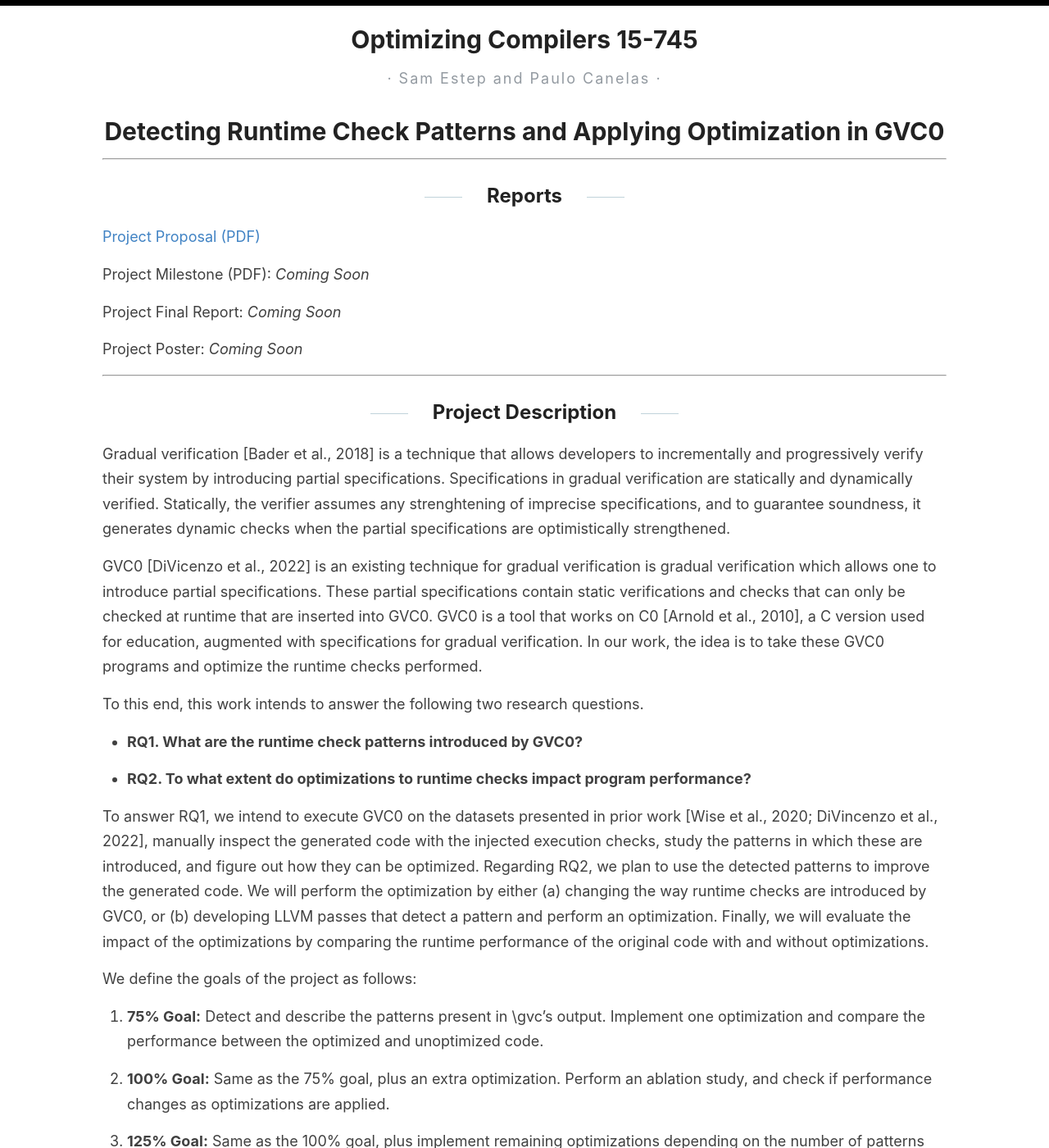
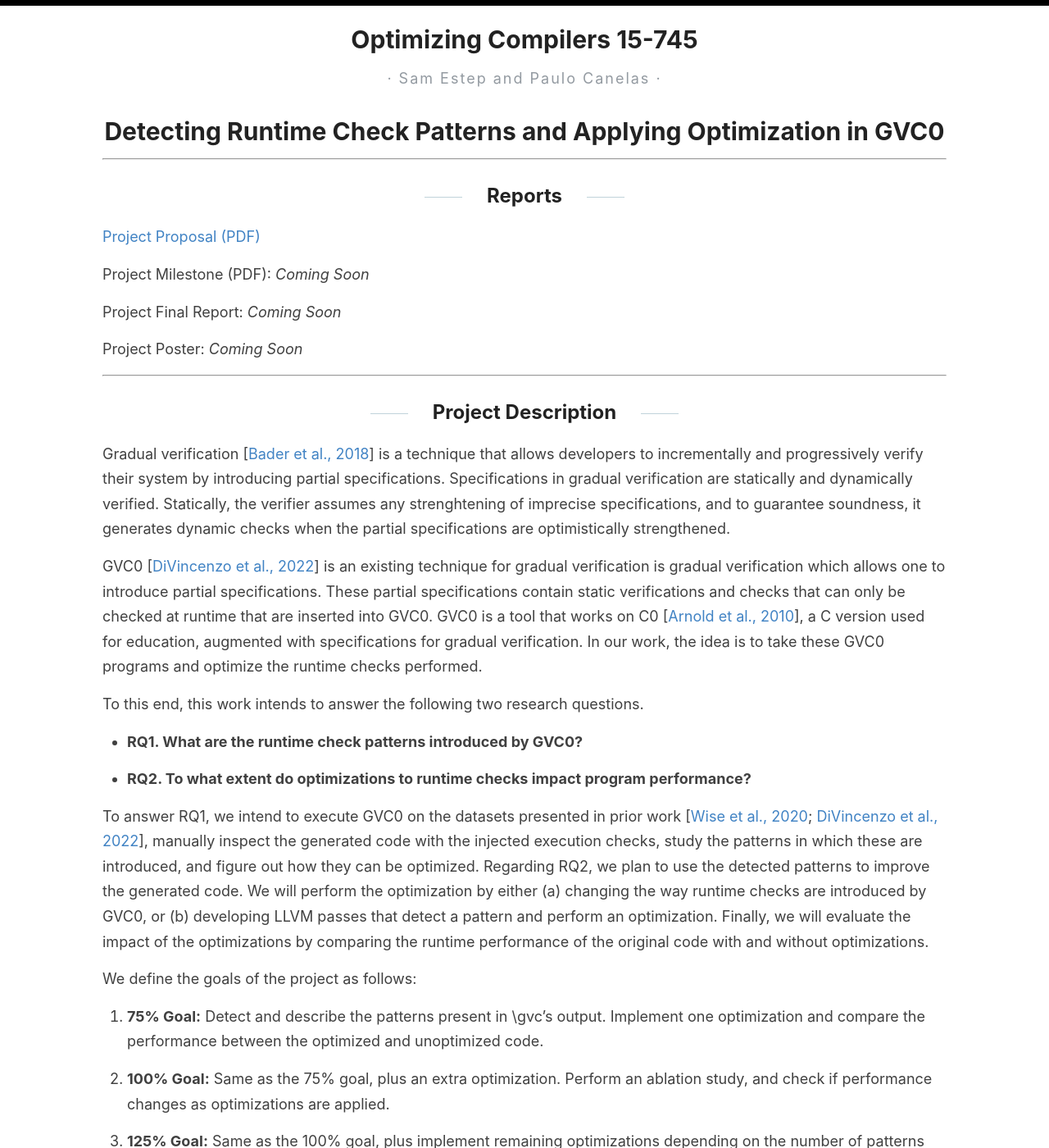
Before and after one commit to pcanelas/pcanelas.github.io, a Jekyll site: the page built from _pages/compilers.md, in a window 1280 px wide and 1400 px high. Shown: the whole window at 82% size. Built offline with Jekyll 4.4.1, drawn with Linux system fonts in a browser that asks for light colours.

Commit message:
Updated compilers

```diff
--- a/_pages/compilers.md
+++ b/_pages/compilers.md
@@ -23,12 +23,12 @@ Project Poster: *Coming Soon*
 
 ## Project Description
 
-Gradual verification [Bader et al., 2018] is a technique that allows developers to incrementally and progressively verify their system by introducing partial specifications.
+Gradual verification [[Bader et al., 2018](http://www.cs.cmu.edu/~aldrich/papers/vmcai2018-gradual-verification.pdf)] is a technique that allows developers to incrementally and progressively verify their system by introducing partial specifications.
 Specifications in gradual verification are statically and dynamically verified.
 Statically, the verifier assumes any strenghtening of imprecise specifications, and to guarantee soundness, it generates dynamic checks when the partial specifications are optimistically strengthened.
 
-GVC0 [DiVicenzo et al., 2022] is an existing technique for gradual verification is gradual verification which allows one to introduce partial specifications.
-These partial specifications contain static verifications and checks that can only be checked at runtime that are inserted into GVC0. GVC0 is a tool that works on C0 [Arnold et al., 2010], a C version used for education, augmented with specifications for gradual verification. In our work, the idea is to take these GVC0 programs and optimize the runtime checks performed.
+GVC0 [[DiVincenzo et al., 2022](https://arxiv.org/abs/2210.02428)] is an existing technique for gradual verification is gradual verification which allows one to introduce partial specifications.
+These partial specifications contain static verifications and checks that can only be checked at runtime that are inserted into GVC0. GVC0 is a tool that works on C0 [[Arnold et al., 2010](http://reports-archive.adm.cs.cmu.edu/anon/2010/CMU-CS-10-145.pdf)], a C version used for education, augmented with specifications for gradual verification. In our work, the idea is to take these GVC0 programs and optimize the runtime checks performed.
 
 To this end, this work intends to answer the following two research questions.
 
@@ -36,7 +36,7 @@ To this end, this work intends to answer the following two research questions.
 
 - **RQ2. To what extent do optimizations to runtime checks impact program performance?**
 
-To answer RQ1, we intend to execute GVC0 on the datasets presented in prior work [Wise et al., 2020; DiVincenzo et al., 2022], manually inspect the generated code with the injected execution checks, study the patterns in which these are introduced, and figure out how they can be optimized.
+To answer RQ1, we intend to execute GVC0 on the datasets presented in prior work [[Wise et al., 2020](https://dl.acm.org/doi/10.1145/3428296); [DiVincenzo et al., 2022](https://arxiv.org/abs/2210.02428)], manually inspect the generated code with the injected execution checks, study the patterns in which these are introduced, and figure out how they can be optimized.
 Regarding RQ2, we plan to use the detected patterns to improve the generated code. We will perform the optimization by either (a) changing the way runtime checks are introduced by GVC0, or (b) developing LLVM passes that detect a pattern and perform an optimization.
 Finally, we will evaluate the impact of the optimizations by comparing the runtime performance of the original code with and without optimizations.
 
```
